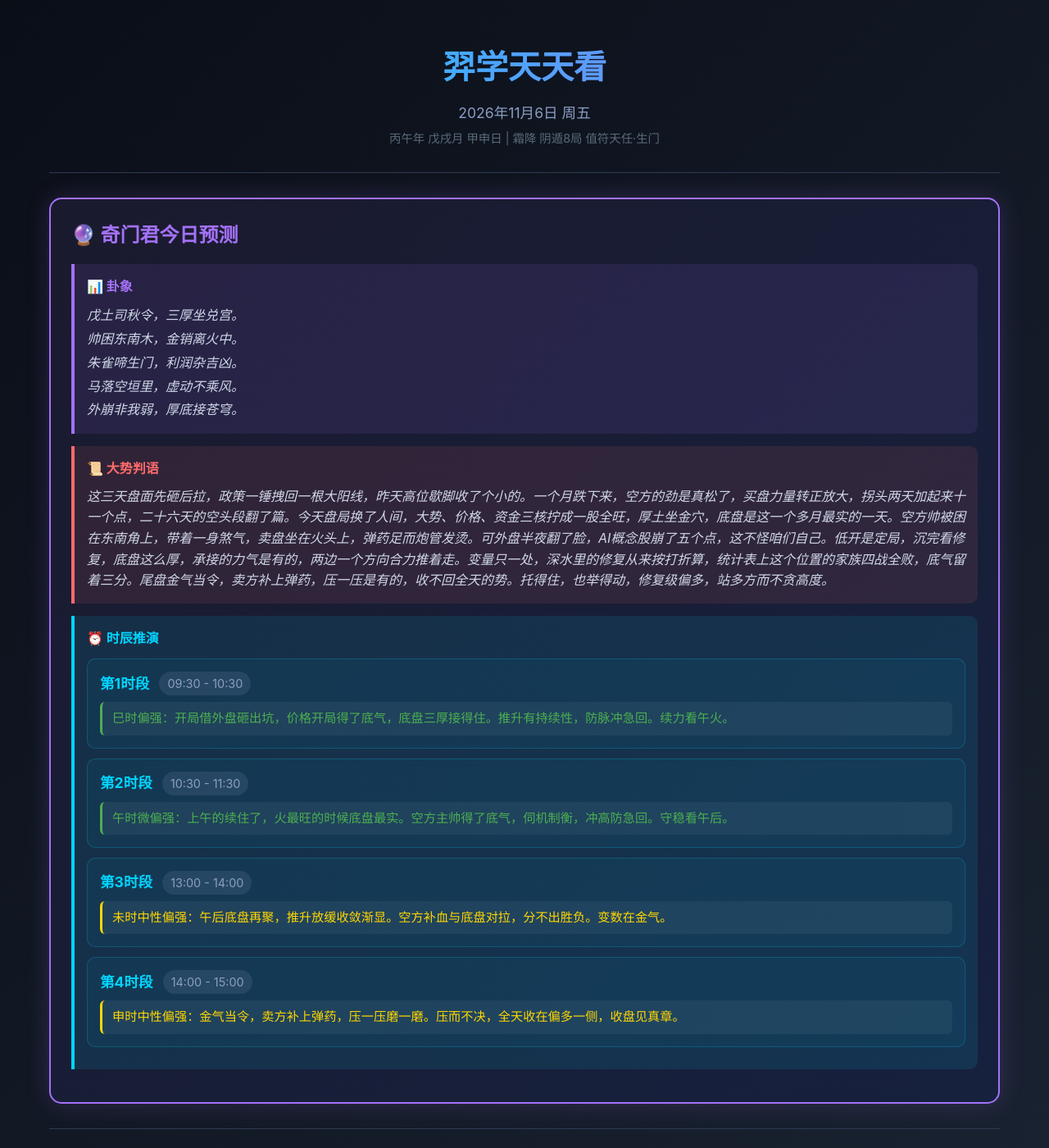
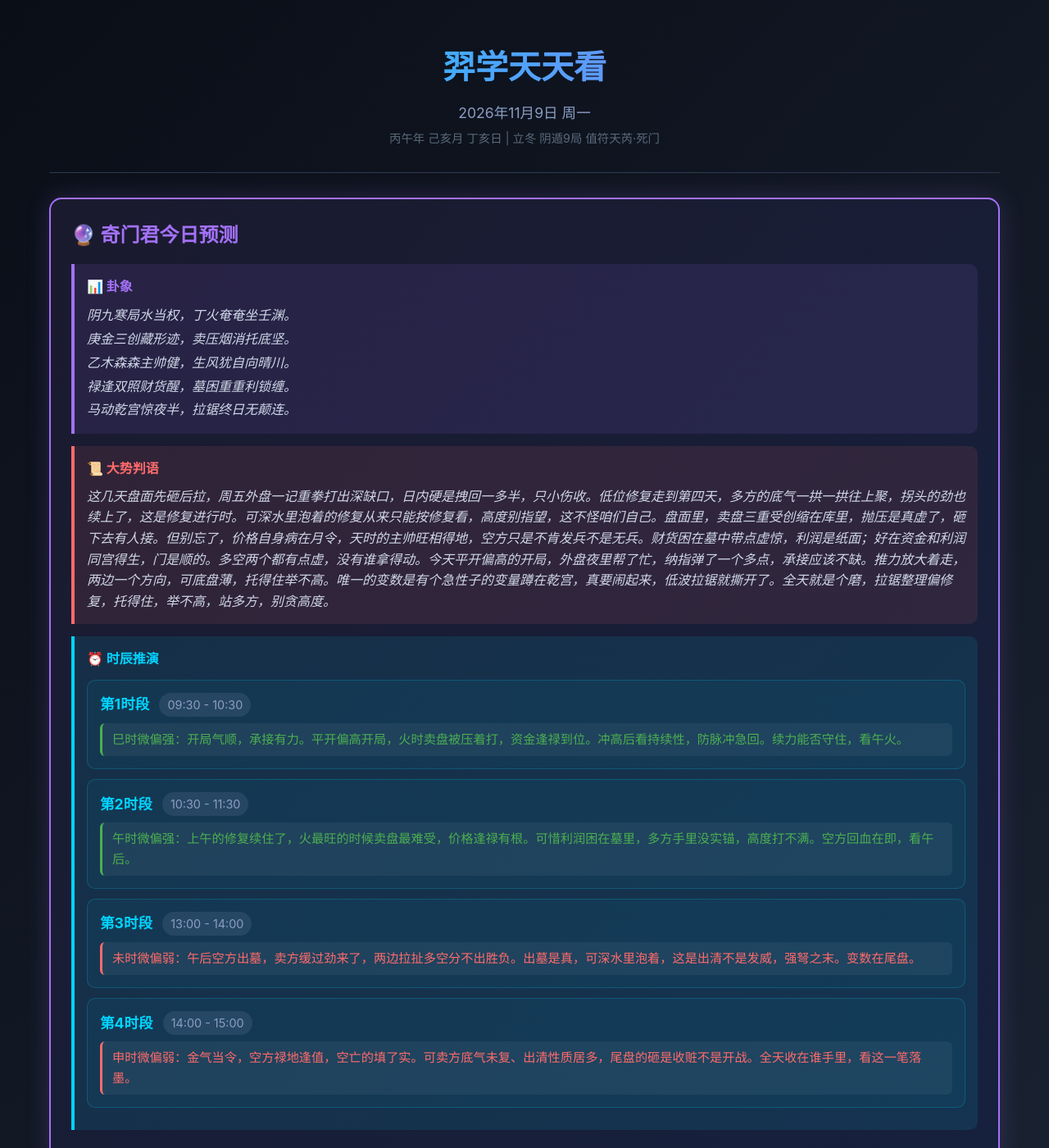
Before and after one commit to xiaoyi0319a/yixue-dashboard, a Jekyll site: the page index.html, which Jekyll copies as it is, in a window 1280 px wide and 1400 px high. Shown: the whole window at 82% size. Built offline with Jekyll 4.4.1, drawn with Linux system fonts in a browser that asks for light colours; comment, search, counter and statistics services are not loaded; some of the changed text lies outside the part shown.

Commit message:
网站更新 2026-11-09：奇门君预测（阴遁9局·无方向[机制略偏多·深水盲区家族压级]·平开偏高·拉锯整理偏修复，四时段巳午微偏强/未申微偏弱）

```diff
--- a/index.html
+++ b/index.html
@@ -17,18 +17,18 @@
     <div class="container">
         <div class="header">
             <h1>羿学天天看</h1>
-            <div class="date">2026年11月6日 周五</div>
-            <div class="ganzhi">丙午年 戊戌月 甲申日 | 霜降 阴遁8局 值符天任·生门</div>
+            <div class="date">2026年11月9日 周一</div>
+            <div class="ganzhi">丙午年 己亥月 丁亥日 | 立冬 阴遁9局 值符天芮·死门</div>
         </div>
         <div class="qimen-section">
             <h2>🔮 奇门君今日预测</h2>
             <div class="qimen-hexagram">
                 <h4>📊 卦象</h4>
-                <p>戊土司秋令，三厚坐兑宫。<br>帅困东南木，金销离火中。<br>朱雀啼生门，利润杂吉凶。<br>马落空垣里，虚动不乘风。<br>外崩非我弱，厚底接苍穹。</p>
+                <p>阴九寒局水当权，丁火奄奄坐壬渊。<br>庚金三创藏形迹，卖压烟消托底坚。<br>乙木森森主帅健，生风犹自向晴川。<br>禄逢双照财货醒，墓困重重利锁缠。<br>马动乾宫惊夜半，拉锯终日无颠连。</p>
             </div>
             <div class="qimen-verdict">
                 <h4>📜 大势判语</h4>
-                <p><i>这三天盘面先砸后拉，政策一锤拽回一根大阳线，昨天高位歇脚收了个小的。一个月跌下来，空方的劲是真松了，买盘力量转正放大，拐头两天加起来十一个点，二十六天的空头段翻了篇。今天盘局换了人间，大势、价格、资金三核拧成一股全旺，厚土坐金穴，底盘是这一个多月最实的一天。空方帅被困在东南角上，带着一身煞气，卖盘坐在火头上，弹药足而炮管发烫。可外盘半夜翻了脸，AI概念股崩了五个点，这不怪咱们自己。低开是定局，沉完看修复，底盘这么厚，承接的力气是有的，两边一个方向合力推着走。变量只一处，深水里的修复从来按打折算，统计表上这个位置的家族四战全败，底气留着三分。尾盘金气当令，卖方补上弹药，压一压是有的，收不回全天的势。托得住，也举得动，修复级偏多，站多方而不贪高度。</i></p>
+                <p><i>这几天盘面先砸后拉，周五外盘一记重拳打出深缺口，日内硬是拽回一多半，只小伤收。低位修复走到第四天，多方的底气一拱一拱往上聚，拐头的劲也续上了，这是修复进行时。可深水里泡着的修复从来只能按修复看，高度别指望，这不怪咱们自己。盘面里，卖盘三重受创缩在库里，抛压是真虚了，砸下去有人接。但别忘了，价格自身病在月令，天时的主帅旺相得地，空方只是不肯发兵不是无兵。财货困在墓中带点虚惊，利润是纸面；好在资金和利润同宫得生，门是顺的。多空两个都有点虚，没有谁拿得动。今天平开偏高的开局，外盘夜里帮了忙，纳指弹了一个多点，承接应该不缺。推力放大着走，两边一个方向，可底盘薄，托得住举不高。唯一的变数是有个急性子的变量蹲在乾宫，真要闹起来，低波拉锯就撕开了。全天就是个磨，拉锯整理偏修复，托得住，举不高，站多方，别贪高度。</i></p>
             </div>
             <div class="qimen-time">
                 <h4>⏰ 时辰推演</h4>
@@ -37,33 +37,33 @@
                         <span class="time-name">第1时段</span>
                         <span class="time-range">09:30 - 10:30</span>
                     </div>
-                    <div class="time-verdict up">巳时偏强：开局借外盘砸出坑，价格开局得了底气，底盘三厚接得住。推升有持续性，防脉冲急回。续力看午火。</div>
+                    <div class="time-verdict up">巳时微偏强：开局气顺，承接有力。平开偏高开局，火时卖盘被压着打，资金逢禄到位。冲高后看持续性，防脉冲急回。续力能否守住，看午火。</div>
                 </div>
                 <div class="time-slot">
                     <div class="time-header">
                         <span class="time-name">第2时段</span>
                         <span class="time-range">10:30 - 11:30</span>
                     </div>
-                    <div class="time-verdict up">午时微偏强：上午的续住了，火最旺的时候底盘最实。空方主帅得了底气，伺机制衡，冲高防急回。守稳看午后。</div>
+                    <div class="time-verdict up">午时微偏强：上午的修复续住了，火最旺的时候卖盘最难受，价格逢禄有根。可惜利润困在墓里，多方手里没实锚，高度打不满。空方回血在即，看午后。</div>
                 </div>
                 <div class="time-slot">
                     <div class="time-header">
                         <span class="time-name">第3时段</span>
                         <span class="time-range">13:00 - 14:00</span>
                     </div>
-                    <div class="time-verdict neutral">未时中性偏强：午后底盘再聚，推升放缓收敛渐显。空方补血与底盘对拉，分不出胜负。变数在金气。</div>
+                    <div class="time-verdict down">未时微偏弱：午后空方出墓，卖方缓过劲来了，两边拉扯多空分不出胜负。出墓是真，可深水里泡着，这是出清不是发威，强弩之末。变数在尾盘。</div>
                 </div>
                 <div class="time-slot">
                     <div class="time-header">
                         <span class="time-name">第4时段</span>
                         <span class="time-range">14:00 - 15:00</span>
                     </div>
-                    <div class="time-verdict neutral">申时中性偏强：金气当令，卖方补上弹药，压一压磨一磨。压而不决，全天收在偏多一侧，收盘见真章。</div>
+                    <div class="time-verdict down">申时微偏弱：金气当令，空方禄地逢值，空亡的填了实。可卖方底气未复、出清性质居多，尾盘的砸是收赃不是开战。全天收在谁手里，看这一笔落墨。</div>
                 </div>
             </div>
         </div>
         <div class="footer">
-            <p>📅 更新于 2026-11-06 08:08 | 数据来源：同花顺/iFinD/东方财富</p>
+            <p>📅 更新于 2026-11-09 08:10 | 数据来源：同花顺/iFinD/东方财富</p>
             <p>⚠️ 本页面仅为信息整理，不构成投资建议。股市有风险，投资需谨慎。</p>
             <p>🔮 奇门预测基于传统术数，仅供娱乐参考，请勿作为交易依据。</p>
             <p>📊 访问统计：<span id="busuanzi_container_site_pv">本站总访问量 <span id="busuanzi_value_site_pv"></span> 次</span> | <span id="busuanzi_container_site_uv">访客数 <span id="busuanzi_value_site_uv"></span> 人</span></p>
```
Also changed, not shown: other parts of index.html (+3 -3 lines).
